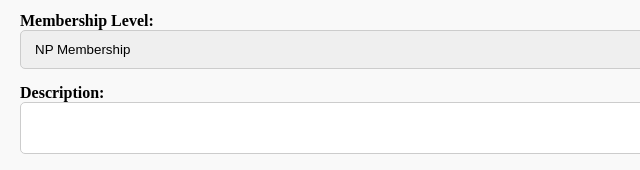
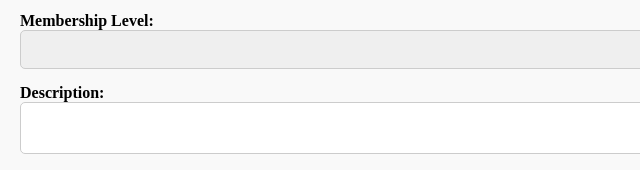
Before and after one commit to RNYE2000/wdd230, a plain HTML site: page chamber/join.html in a window 1280 px wide. Shown: the part 501-671 px from the top of the page, 0-640 px from the left. Drawn offline with Linux system fonts and the light colour scheme.

Commit message:
error fixes

```diff
--- a/chamber/join.html
+++ b/chamber/join.html
@@ -77,7 +77,8 @@
             <input type="text" id="business" name="business" required>
             <label for="membership">Membership Level:</label>
             <select id="membership" name="membership" required>
-                <option value="NPMember">NP Membership</option>
+                <option value=""></option>
+                <option value="NP">NP Membership</option>
                 <option value="Bronze">Bronze Membership</option>
                 <option value="Silver">Silver Membership</option>
                 <option value="Gold">Gold Membership</option>
```
